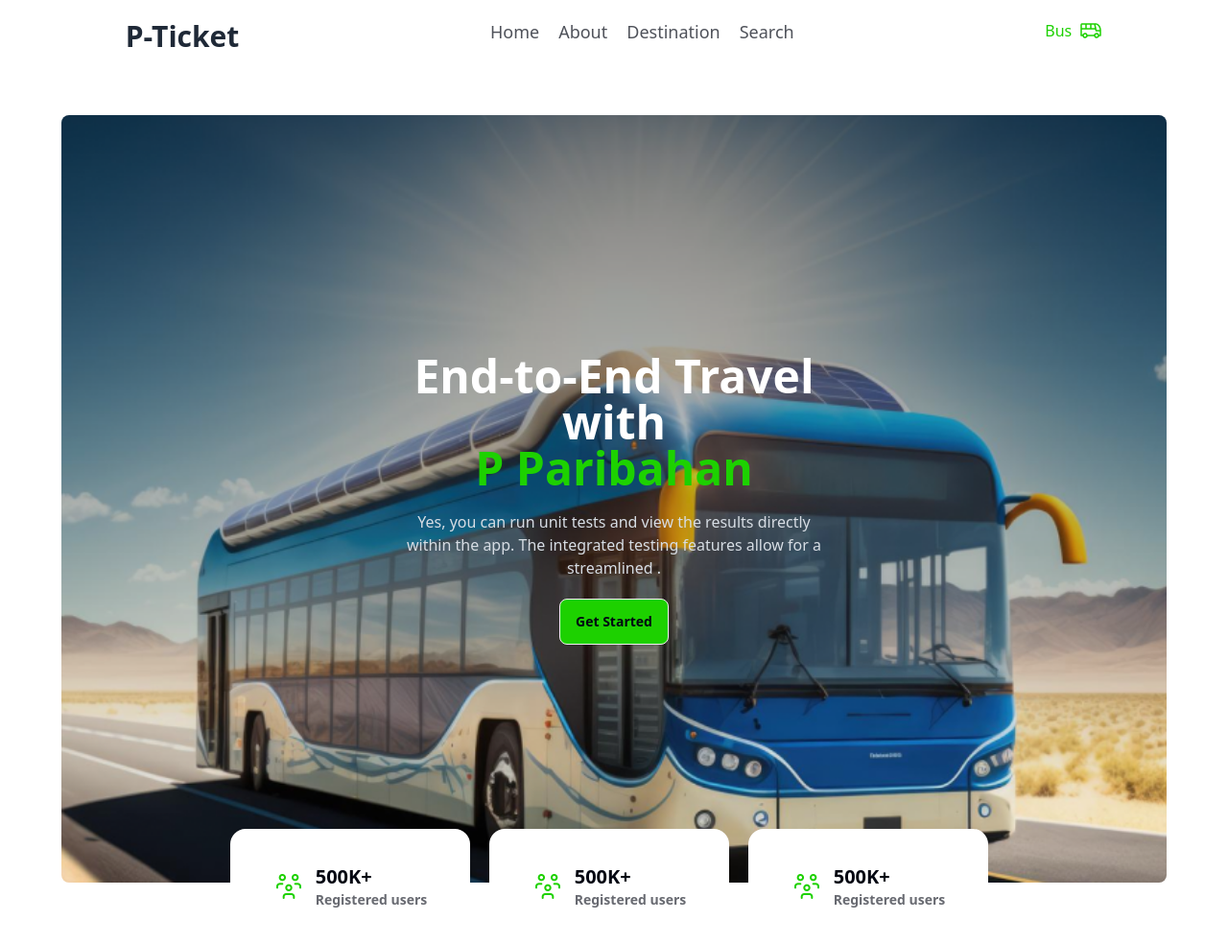
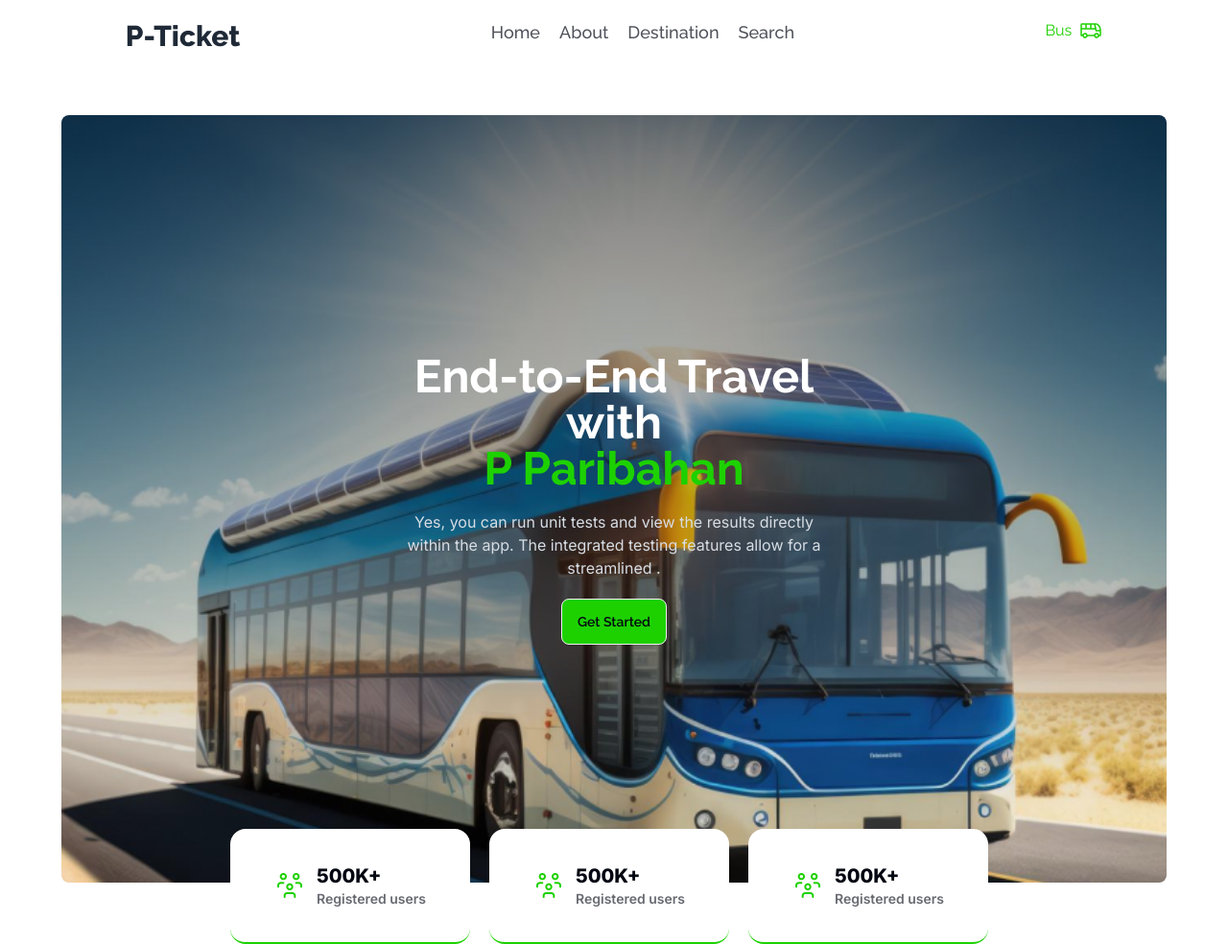
Before and after one commit to Mursalin5/Assignment-5, a plain HTML site: page index.html in a window 1280 px wide. Shown: the whole page at 96% size. Drawn offline with nearby package versions, Linux system fonts and the light colour scheme.

Commit message:
added the card file

```diff
--- a/index.html
+++ b/index.html
@@ -8,11 +8,30 @@
     <!-- ------------------------------------daisy ui link--------------------------------- -->
     <link href="https://cdn.jsdelivr.net/npm/daisyui@4.7.2/dist/full.min.css" rel="stylesheet" type="text/css" />
     <script src="https://cdn.tailwindcss.com"></script>
+     <!----------------------- Google Font Link Starts Here -------------------------------------->
+     <link rel="preconnect" href="https://fonts.googleapis.com">
+     <link rel="preconnect" href="https://fonts.gstatic.com" crossorigin>
+     <link
+         href="https://fonts.googleapis.com/css2?family=Inter:wght@100..900&family=Raleway:ital,wght@0,100..900;1,100..900&family=Roboto:ital,wght@0,100;0,300;0,400;0,500;0,700;0,900;1,100;1,300;1,400;1,500;1,700;1,900&display=swap"
+         rel="stylesheet">
+     <style>
+         .font-raleway {
+             font-family: "Raleway", sans-serif;
+         }
+
+         .font-inter {
+             font-family: "Inter", sans-serif;
+         }
+
+         .font-roboto {
+             font-family: "Roboto", sans-serif;
+         }
+     </style>
 </head>
 
 <body class="">
     <!-- -------------------navbar-------------------------- -->
-    <section>
+    <section class="font-raleway">
         <div class="flex flex-cols justify-around mt-5">
             <div>
                 <p class="text-3xl font-extrabold">P-Ticket</p>
@@ -39,17 +58,18 @@
             <div class="hero-overlay bg-opacity-0"></div>
             <div class="hero-content text-center text-neutral-content">
                 <div class="max-w-md">
-                    <h1 class="mb-5 text-5xl font-bold text-[#FFF]">End-to-End Travel with <br><span
+                    <h1 class="mb-5 text-5xl font-bold text-[#FFF] font-raleway">End-to-End Travel with <br><span
                             class="text-[#1DD100]">P Paribahan</span></h1>
-                    <p class="mb-5">Yes, you can run unit tests and view the results directly within the app. The
+                    <p class="mb-5 font-inter">Yes, you can run unit tests and view the results directly within the app. The
                         integrated
                         testing features allow for a streamlined .</p>
-                    <button class="btn bg-[#1DD100] text-[#030712]">Get Started</button>
+                    <button class="btn bg-[#1DD100] text-[#030712] font-raleway">Get Started</button>
                 </div>
             </div>
         </div>
-        <div class="flex flex-cols absolute -bottom-16 px-44 gap-5">
-            <div class="flex flex-cols justify-center items-center rounded-2xl gap-3 bg-[#FFF] w-[250px] h-[120px]">
+        <!-- ---------------banner card-------------------------- -->
+        <div class="flex flex-cols absolute -bottom-16 px-44 gap-5 font-inter">
+            <div class="flex flex-cols border-b-2 border-[#1cd100] justify-center items-center rounded-2xl gap-3 bg-[#FFF] w-[250px] h-[120px]">
                 <div>
                     <img class="w-8" src="images/people.png" alt="">
                 </div>
@@ -58,7 +78,7 @@
                     <h2 class="font-semibold text-sm text-[#03071299]">Registered users</h2>
                 </div>
             </div>
-            <div class="flex flex-cols justify-center items-center rounded-2xl gap-3 bg-[#FFF] w-[250px] h-[120px]">
+            <div class="flex flex-cols justify-center border-b-2 border-[#1cd100] items-center rounded-2xl gap-3 bg-[#FFF] w-[250px] h-[120px]">
                 <div>
                     <img class="w-8" src="images/people.png" alt="">
                 </div>
@@ -67,7 +87,7 @@
                     <h2 class="font-semibold text-sm text-[#03071299]">Registered users</h2>
                 </div>
             </div>
-            <div class="flex flex-cols justify-center items-center rounded-2xl gap-3 bg-[#FFF] w-[250px] h-[120px]">
+            <div class="flex flex-cols justify-center border-b-2 border-[#1cd100] items-center rounded-2xl gap-3 bg-[#FFF] w-[250px] h-[120px]">
                 <div>
                     <img class="w-8" src="images/people.png" alt="">
                 </div>
```
